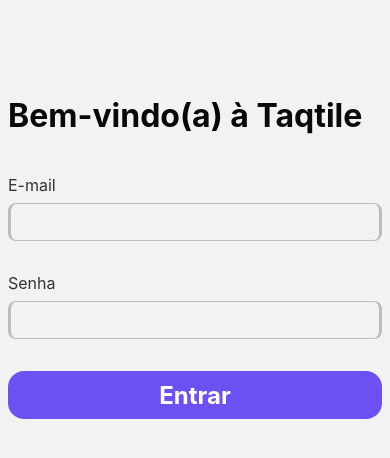
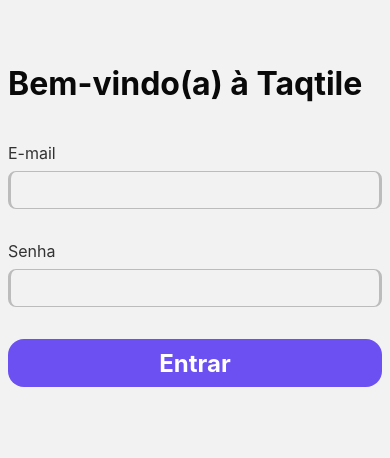
Before and after one commit to indigotech/onboard-davi-felix, a React Native app: screen /Login in a window 390 px wide. Shown: the top 458 px of the page. Built offline with nearby package versions, Linux system fonts and the light colour scheme.

Commit message:
:recycle: separate submit button into another component

```diff
--- /dev/null
+++ b/src/components/submit-button/SubmitButton.tsx
@@ -0,0 +1,30 @@
+import * as React from 'react';
+
+import {ActivityIndicator, Text, TouchableOpacity} from 'react-native';
+
+import {submitButtonStyles} from './styles';
+
+interface SubmitButtonProps {
+  loading: boolean;
+  onFormSubmit: () => void;
+  text: string;
+}
+
+export const SubmitButton = ({
+  onFormSubmit,
+  loading,
+  text,
+}: SubmitButtonProps) => {
+  return (
+    <TouchableOpacity
+      style={submitButtonStyles.submitButton}
+      onPress={onFormSubmit}
+      disabled={loading}>
+      {!loading ? (
+        <Text style={submitButtonStyles.submitButtoText}>{text}</Text>
+      ) : (
+        <ActivityIndicator />
+      )}
+    </TouchableOpacity>
+  );
+};
--- /dev/null
+++ b/src/components/submit-button/styles.ts
@@ -0,0 +1,18 @@
+import {StyleSheet} from 'react-native';
+
+export const submitButtonStyles = StyleSheet.create({
+  submitButton: {
+    backgroundColor: '#6d50f2',
+    alignItems: 'center',
+    justifyContent: 'center',
+    height: 48,
+    paddingVertical: 8,
+    borderRadius: 16,
+    marginTop: 32,
+  },
+  submitButtoText: {
+    color: '#fff',
+    fontSize: 24,
+    fontWeight: 'bold',
+  },
+});
--- a/src/globalStyles.ts
+++ b/src/globalStyles.ts
@@ -2,7 +2,7 @@
 
 export const globalStyles = StyleSheet.create({
   container: {
-    marginTop: 64,
+    marginTop: 32,
     marginBottom: 32,
     marginHorizontal: 8,
     flex: 1,
--- a/src/screens/login/components/LoginForm.tsx
+++ b/src/screens/login/components/LoginForm.tsx
@@ -1,17 +1,11 @@
 import * as React from 'react';
 
-import {
-  Text,
-  View,
-  TouchableOpacity,
-  ActivityIndicator,
-  Keyboard,
-  KeyboardAvoidingView,
-} from 'react-native';
+import {View, Keyboard, KeyboardAvoidingView} from 'react-native';
 
 import {loginFormStyles} from './styles';
 import {validateLoginData} from '../validation';
 import {FormField} from '@src/components/form-field/FormField';
+import {SubmitButton} from '@src/components/submit-button/SubmitButton';
 
 interface LoginFormsProps {
   email: string;
@@ -79,16 +73,11 @@
         />
       </View>
 
-      <TouchableOpacity
-        style={loginFormStyles.submitButton}
-        onPress={handleFormSubmit}
-        disabled={loading}>
-        {!loading ? (
-          <Text style={loginFormStyles.submitButtoText}>Entrar</Text>
-        ) : (
-          <ActivityIndicator />
-        )}
-      </TouchableOpacity>
+      <SubmitButton
+        onFormSubmit={handleFormSubmit}
+        loading={loading}
+        text="Entrar"
+      />
     </KeyboardAvoidingView>
   );
 };
--- a/src/screens/login/components/styles.ts
+++ b/src/screens/login/components/styles.ts
@@ -6,40 +6,8 @@
     fontSize: 10,
     marginLeft: 8,
   },
-  inputLabel: {
-    color: '#323232',
-    fontSize: 16,
-    marginBottom: 8,
-  },
   inputContainer: {
     gap: 32, // Spacing between input groups
     marginTop: 40,
   },
-  input: {
-    borderRadius: 8,
-    borderColor: '#bcbcbc',
-    // Borders as the task photo
-    borderBottomWidth: 1,
-    borderTopWidth: 1,
-    borderRightWidth: 3,
-    borderLeftWidth: 3,
-    // Padding vertical
-    paddingVertical: 8,
-    paddingHorizontal: 4,
-    fontSize: 16,
-  },
-  submitButton: {
-    backgroundColor: '#6d50f2',
-    alignItems: 'center',
-    justifyContent: 'center',
-    height: 48,
-    paddingVertical: 8,
-    borderRadius: 16,
-    marginTop: 32,
-  },
-  submitButtoText: {
-    color: '#fff',
-    fontSize: 24,
-    fontWeight: 'bold',
-  },
 });
```
